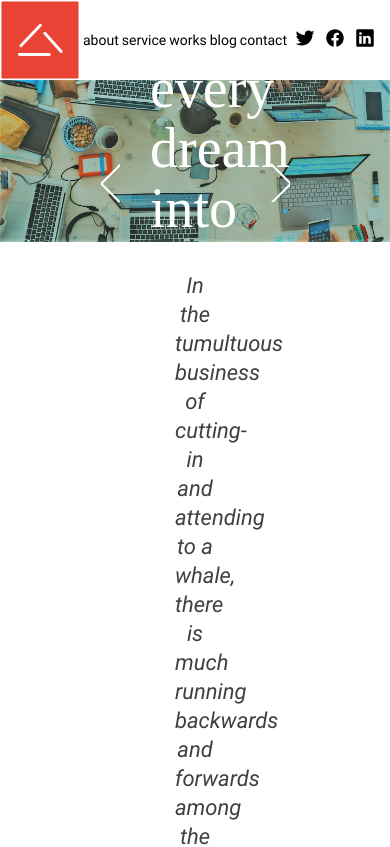
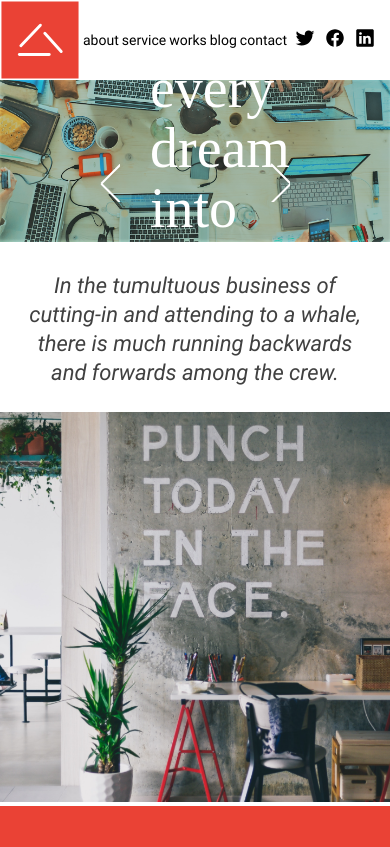
Before and after one commit to Nomentsafiidy/integration_vuejs, a Vue app: page / in a window 390 px wide. Shown: the top 847 px of the page. Built offline with nearby package versions, Linux system fonts and the light colour scheme; a web font is replaced by a local one.

Commit message:
feat about: reposive

```diff
--- a/src/components/about/About.vue
+++ b/src/components/about/About.vue
@@ -1,6 +1,6 @@
 <template>
   <article>
-    <section class="tumultuous">
+    <section class="about_title">
       In the tumultuous business of cutting-in and attending to a whale, there
       is much running backwards and forwards among the crew.
     </section>
--- a/src/components/about/about.scss
+++ b/src/components/about/about.scss
@@ -1,6 +1,6 @@
-.tumultuous {
+.about_title {
   display: block;
-  padding: 25px 175px;
+  padding: 25px 25px;
   text-align: center;
   font-family: Roboto-italic;
   font-size: 22px;
@@ -11,9 +11,17 @@ h4 {
   margin: 0;
   padding: 0;
 }
+@media (min-width: 592px) {
+  .about_body {
+    display: flex;
+  }
+}
+@media (max-width: 592px) {
+  .about_body {
+    display: block;
+  }
+}
 .about_body {
-  display: flex;
-  max-height: 720px;
   .about_img {
     min-width: 50%;
     height: 100%;
```
